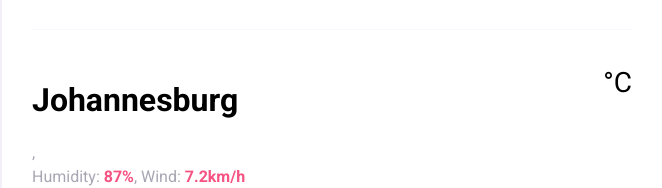
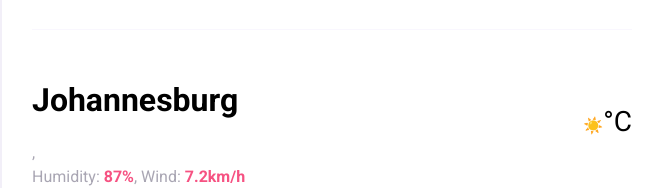
Before and after one commit to Gomolemo001/my_weather_application, a website built with Parcel: page index.html in a window 1280 px wide. Shown: the part 149-337 px from the top of the page, without its empty margins (308-970 px from the left). Built offline with nearby package versions, Linux system fonts and the light colour scheme; no server answers.

Commit message:
Update index.html

```diff
--- a/index.html
+++ b/index.html
@@ -40,10 +40,10 @@
             </p>
           </div>
           <div class="current-temperature-container">
-            <span class="icon"></span
+            <span class="icon">☀️</span
             ><span class="current-temperature-value" id="temperature"
               ></span
-            ><div class="current-temperature-unit">°C</div>
+            ><span class="current-temperature-unit">°C</span>
           </div>
         </div>
       </main>
```
